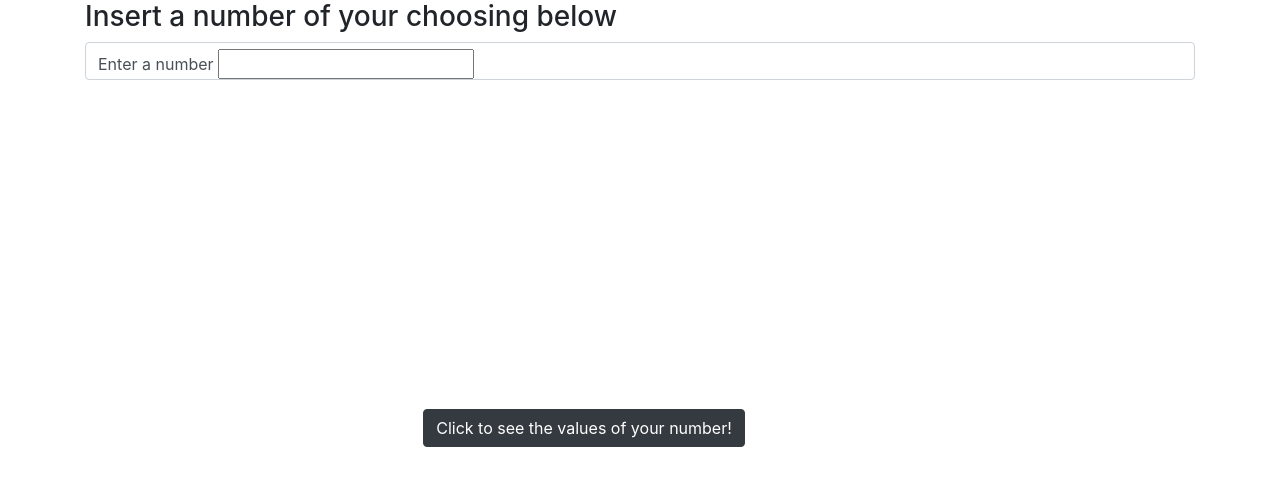
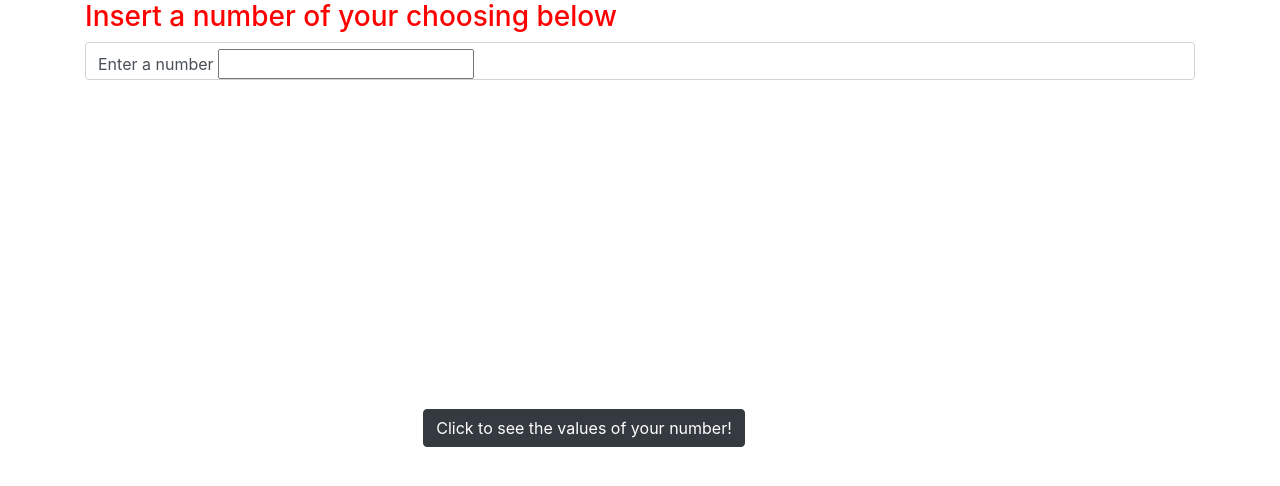
Before and after one commit to duncan19/Project3, a plain HTML site: page index.html in a window 1280 px wide. Drawn offline with Linux system fonts and the light colour scheme.

Commit message:
add color and text styling to the text on the page

```diff
--- a/css/styles.css
+++ b/css/styles.css
@@ -6,4 +6,6 @@
 }
 h3{
   margin: 100 px;
+  color: red;
+  font-size: 13;
 }
```
